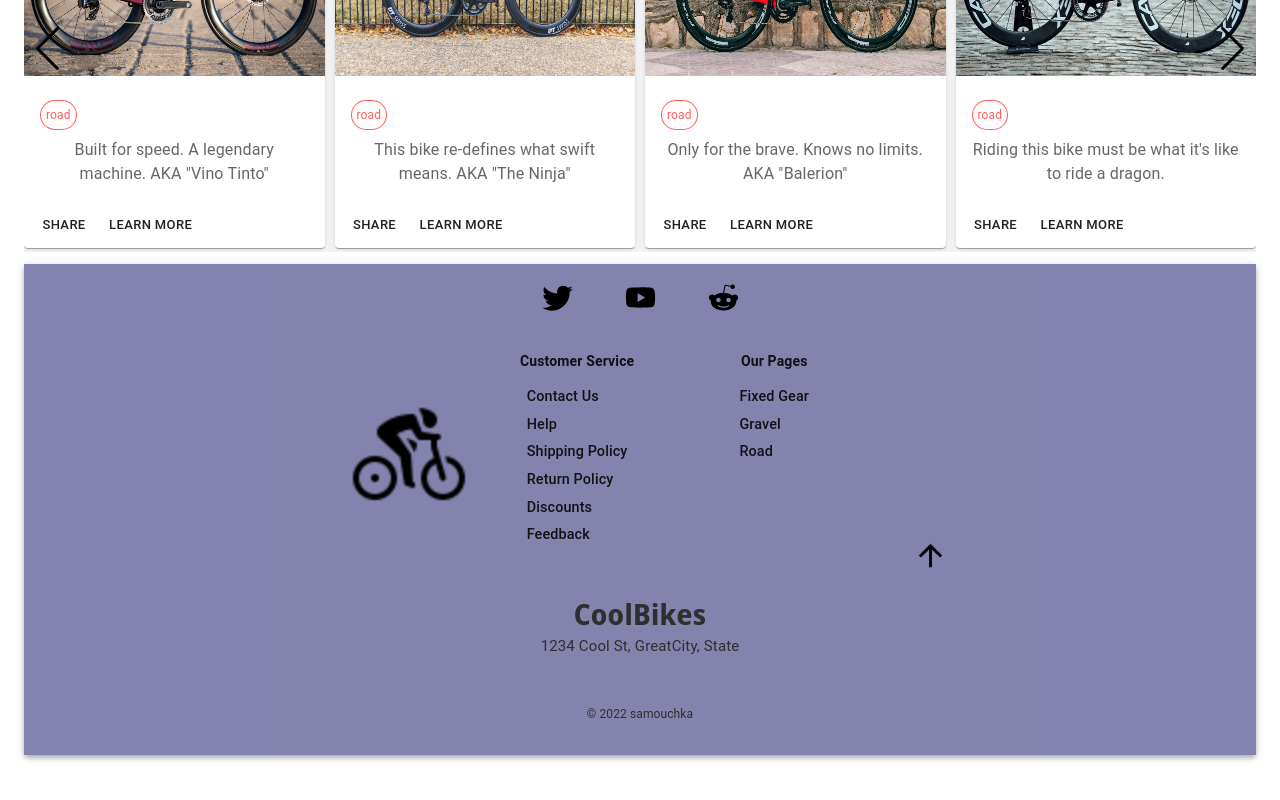
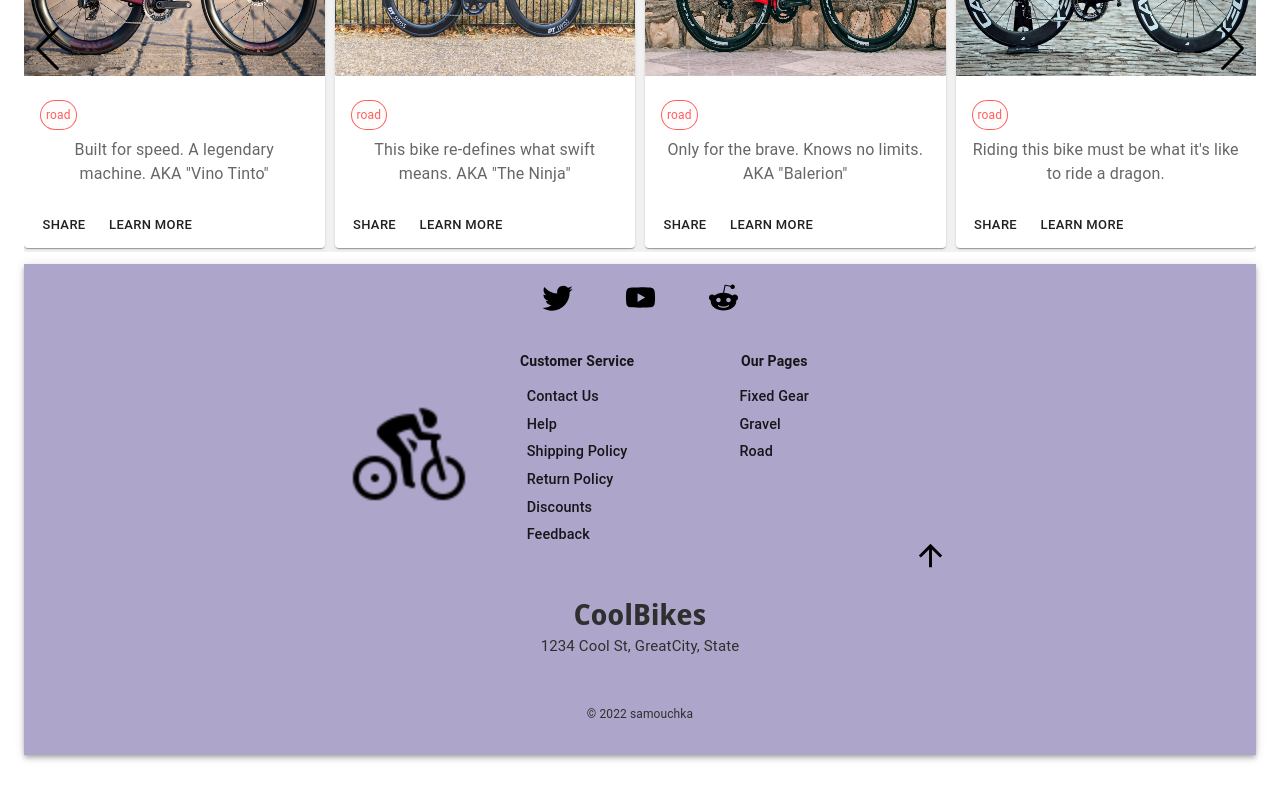
Before and after one commit to samouchka1/coolbikes, a React (Create React App) app: page /about in a window 1280 px wide. Shown: the part 804-1604 px from the top of the page. Built offline with nearby package versions, Linux system fonts and the light colour scheme.

Commit message:
styles edit

```diff
--- a/src/App.js
+++ b/src/App.js
@@ -23,7 +23,8 @@ function App() {
   const theme = createTheme({
     palette: {
       primary: {
-        main: '#3c3c7f64'
+        // main: '#3c3c7f64'
+        main: '#3d2b806a'
       }
     }
   })
--- a/src/components/Footer.js
+++ b/src/components/Footer.js
@@ -80,11 +80,8 @@ const ourPages =[
 //STYLES
 
 const componentStyles = {
-    backgroundColor: 'primary.main', //bgolor
-    // border: 'solid 1px #b2b2b2', //border color
     margin: '0 auto',
     boxShadow: '0px 2px 4px -1px rgba(0,0,0,0.2),0px 4px 5px 0px rgba(0,0,0,0.14),0px 1px 10px 0px rgba(0,0,0,0.12)',
-    // borderRadius: '4px'
 }
 
 const footerStyles = {
```
